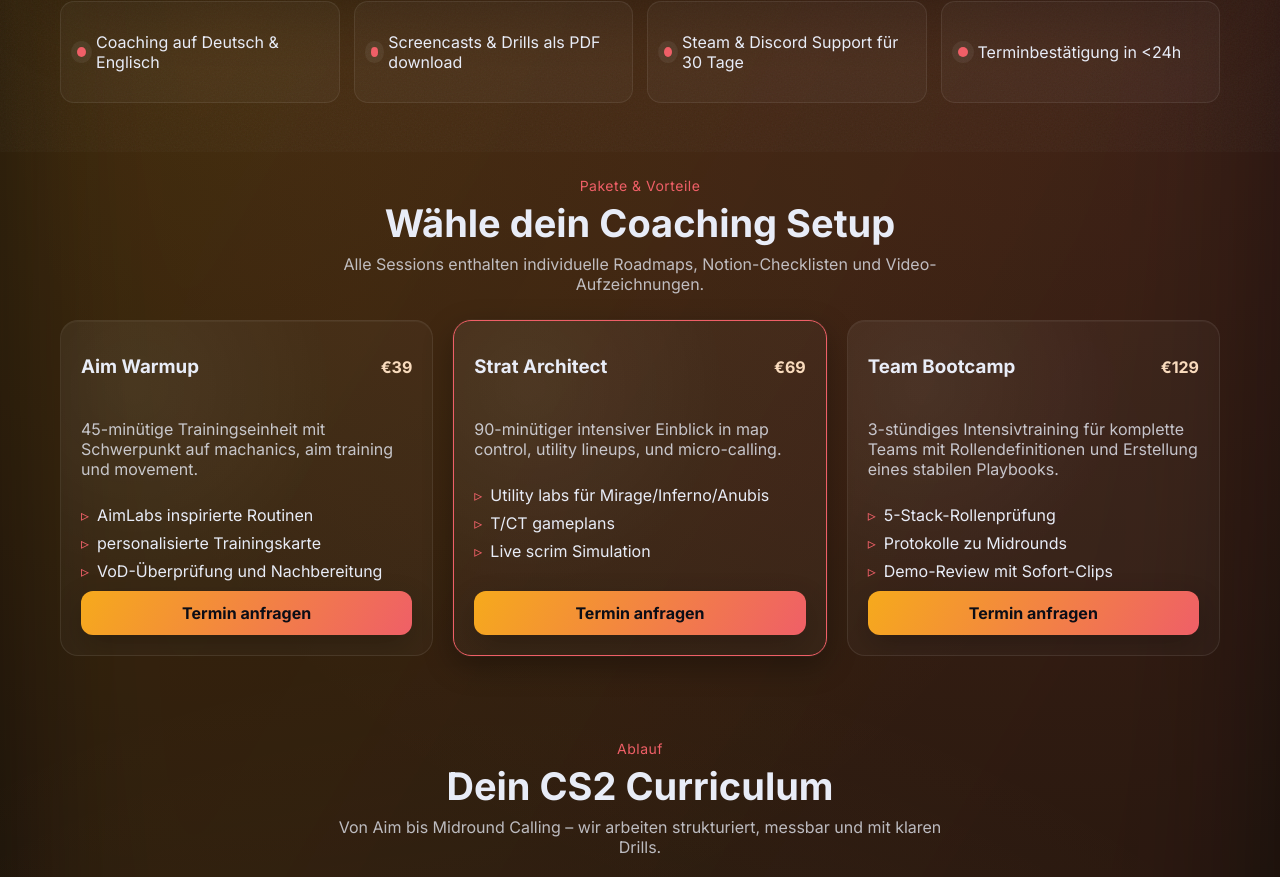
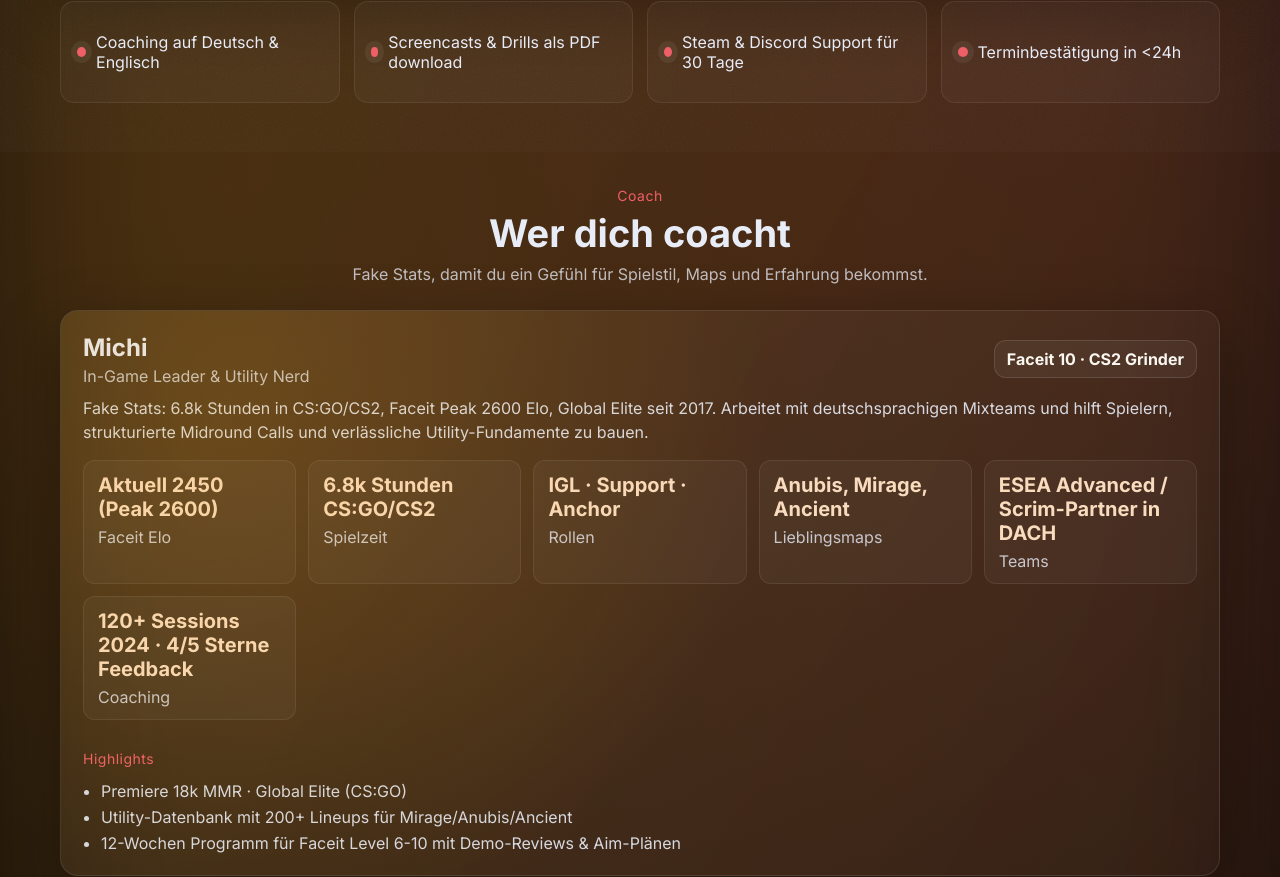
Before and after one commit to lagopodus/cs2-coaching, a React (Create React App) app: page / in a window 1280 px wide. Shown: the part 648-1525 px from the top of the page. Built offline with nearby package versions, Linux system fonts and the light colour scheme.

Commit message:
Add coach profile section

```diff
--- a/src/App.css
+++ b/src/App.css
@@ -271,6 +271,90 @@ body {
   border-radius: 50%;
   background: var(--accent);
   box-shadow: 0 0 0 6px rgba(255, 255, 255, 0.06);
+}
+
+.coach {
+  margin-top: 70px;
+}
+
+.coach-grid {
+  display: grid;
+  grid-template-columns: repeat(auto-fit, minmax(280px, 1fr));
+  gap: 18px;
+}
+
+.coach-card {
+  position: relative;
+  padding: 22px;
+  border-radius: 18px;
+  border: 1px solid rgba(255, 255, 255, 0.1);
+  background: linear-gradient(135deg, rgba(255, 255, 255, 0.05), rgba(255, 255, 255, 0.02));
+  box-shadow: 0 20px 60px rgba(0, 0, 0, 0.35);
+  overflow: hidden;
+}
+
+.coach-card::after {
+  content: '';
+  position: absolute;
+  inset: 0;
+  background: radial-gradient(circle at 14% 20%, rgba(246, 170, 28, 0.18), transparent 50%);
+  pointer-events: none;
+}
+
+.coach-headline {
+  display: flex;
+  justify-content: space-between;
+  align-items: center;
+  gap: 12px;
+  margin-bottom: 10px;
+}
+
+.coach-name {
+  margin: 0;
+  font-size: 24px;
+  font-weight: 800;
+}
+
+.coach-title {
+  margin: 4px 0 0;
+  color: rgba(232, 236, 247, 0.78);
+}
+
+.coach-pill {
+  padding: 8px 12px;
+  border-radius: 12px;
+  border: 1px solid rgba(255, 255, 255, 0.12);
+  background: rgba(255, 255, 255, 0.05);
+  font-weight: 700;
+  color: var(--muted);
+}
+
+.coach-bio {
+  margin: 0 0 16px;
+  color: rgba(232, 236, 247, 0.9);
+  line-height: 1.5;
+}
+
+.coach-stats {
+  display: grid;
+  grid-template-columns: repeat(auto-fit, minmax(200px, 1fr));
+  gap: 12px;
+  margin-bottom: 16px;
+}
+
+.coach-stat-card {
+  padding: 12px 14px;
+  border-radius: 12px;
+  border: 1px solid rgba(255, 255, 255, 0.08);
+  background: rgba(255, 255, 255, 0.04);
+}
+
+.coach-highlights ul {
+  margin: 8px 0 0;
+  padding-left: 18px;
+  display: grid;
+  gap: 6px;
+  color: rgba(232, 236, 247, 0.9);
 }
 
 .section-header {
--- a/src/App.js
+++ b/src/App.js
@@ -81,6 +81,25 @@ const faqs = [
   },
 ];
 
+const coach = {
+  name: 'Michi',
+  title: 'In-Game Leader & Utility Nerd',
+  bio: 'Fake Stats: 6.8k Stunden in CS:GO/CS2, Faceit Peak 2600 Elo, Global Elite seit 2017. Arbeitet mit deutschsprachigen Mixteams und hilft Spielern, strukturierte Midround Calls und verlässliche Utility-Fundamente zu bauen.',
+  stats: [
+    { label: 'Faceit Elo', value: 'Aktuell 2450 (Peak 2600)' },
+    { label: 'Spielzeit', value: '6.8k Stunden CS:GO/CS2' },
+    { label: 'Rollen', value: 'IGL · Support · Anchor' },
+    { label: 'Lieblingsmaps', value: 'Anubis, Mirage, Ancient' },
+    { label: 'Teams', value: 'ESEA Advanced / Scrim-Partner in DACH' },
+    { label: 'Coaching', value: '120+ Sessions 2024 · 4/5 Sterne Feedback' },
+  ],
+  highlights: [
+    'Premiere 18k MMR · Global Elite (CS:GO)',
+    'Utility-Datenbank mit 200+ Lineups für Mirage/Anubis/Ancient',
+    '12-Wochen Programm für Faceit Level 6-10 mit Demo-Reviews & Aim-Plänen',
+  ],
+};
+
 function App() {
   return (
     <div className="app">
@@ -89,6 +108,7 @@ function App() {
       <header className="nav">
         <div className="logo">CS2 Pro Coaching</div>
         <nav className="nav-links" aria-label="Navigation">
+          <a href="#coach">Coach</a>
           <a href="#plans">Pakete</a>
           <a href="#curriculum">Curriculum</a>
           <a href="#reviews">Reviews</a>
@@ -147,6 +167,45 @@ function App() {
               <p>{perk}</p>
             </div>
           ))}
+        </section>
+
+        <section id="coach" className="coach">
+          <div className="section-header">
+            <p className="eyebrow">Coach</p>
+            <h2>Wer dich coacht</h2>
+            <p className="subtext">Fake Stats, damit du ein Gefühl für Spielstil, Maps und Erfahrung bekommst.</p>
+          </div>
+
+          <div className="coach-grid">
+            <article className="coach-card">
+              <div className="coach-headline">
+                <div>
+                  <p className="coach-name">{coach.name}</p>
+                  <p className="coach-title">{coach.title}</p>
+                </div>
+                <div className="coach-pill">Faceit 10 · CS2 Grinder</div>
+              </div>
+              <p className="coach-bio">{coach.bio}</p>
+
+              <div className="coach-stats">
+                {coach.stats.map((stat) => (
+                  <div key={stat.label} className="coach-stat-card">
+                    <p className="stat-number">{stat.value}</p>
+                    <p className="stat-label">{stat.label}</p>
+                  </div>
+                ))}
+              </div>
+
+              <div className="coach-highlights">
+                <p className="eyebrow">Highlights</p>
+                <ul>
+                  {coach.highlights.map((item) => (
+                    <li key={item}>{item}</li>
+                  ))}
+                </ul>
+              </div>
+            </article>
+          </div>
         </section>
 
         <section id="plans" className="plans">
```
